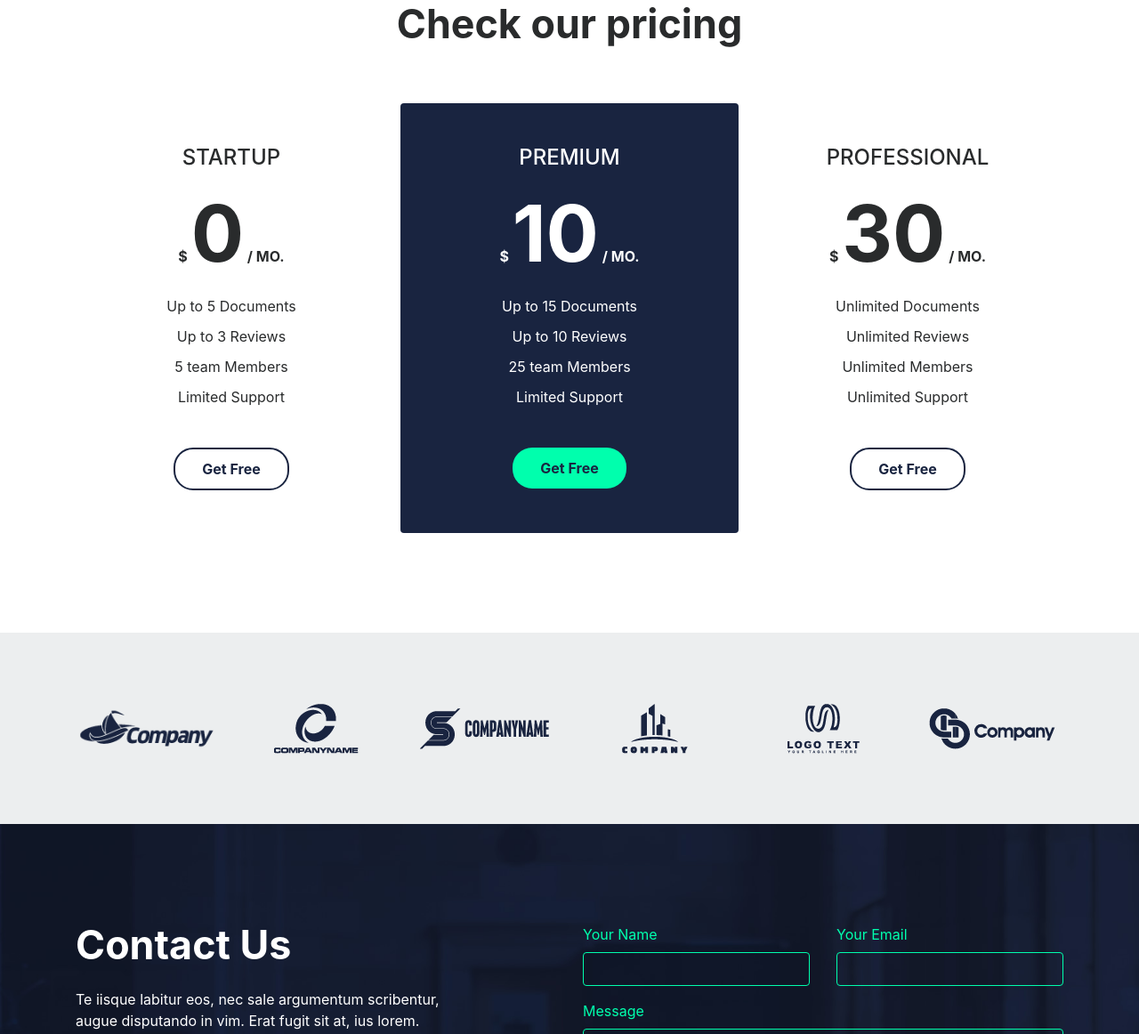
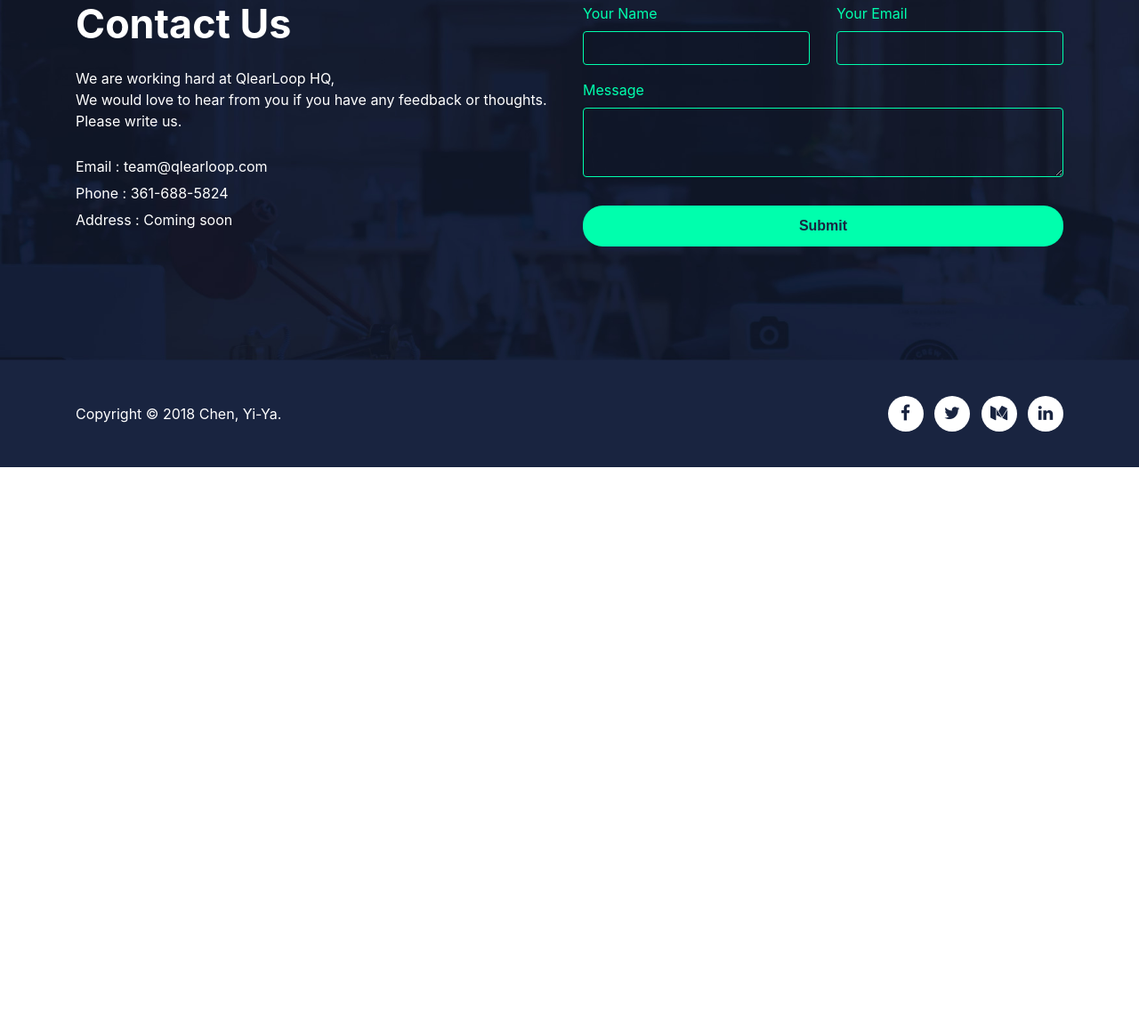
Before and after one commit to Perry5/Perry5.github.io, a plain HTML site: page index.html in a window 1280 px wide. Shown: the part 2283-3445 px from the top of the page at 89% size. After the commit the page ends 2808 px from the top, so only its background shows below. Drawn offline with Linux system fonts and the light colour scheme.

Commit message:
removed pricing and testimonial info

```diff
--- a/index.html
+++ b/index.html
@@ -97,71 +97,6 @@
             </div>
         </div>
     </div>
-
-    <!-- price table -->
-    <div class="container my-5 py-2" id="price-table">
-        <h2 class="text-center font-weight-bold d-block mb-3">Check our pricing</h2>
-        <div class="row">
-            <div data-aos="fade-right" data-aos-delay="200" data-aos-duration="1000" data-aos-once="true" class="col-md-4 text-center py-4 mt-5">
-                <h4 class="my-4">STARTUP</h4>
-                <p class="font-weight-bold">$ <span class="display-2 font-weight-bold">0</span> / MO.</p>
-                <ul class="list-unstyled">
-                    <li>Up to 5 Documents</li>
-                    <li>Up to 3 Reviews</li>
-                    <li>5 team Members</li>
-                    <li>Limited Support</li>
-                </ul>
-                <a href="#" class="btn my-4 font-weight-bold atlas-cta cta-ghost">Get Free</a>
-            </div>
-            <div data-aos="fade-up" data-aos-duration="1000" data-aos-once="true" class="col-md-4 text-center py-4 mt-5 rounded" id="price-table__premium">
-                <h4 class="my-4">PREMIUM</h4>
-                <p class="font-weight-bold">$ <span class="display-2 font-weight-bold">10</span> / MO.</p>
-                <ul class="list-unstyled">
-                    <li>Up to 15 Documents</li>
-                    <li>Up to 10 Reviews</li>
-                    <li>25 team Members</li>
-                    <li>Limited Support</li>
-                </ul>
-                <a href="#" class="btn my-4 font-weight-bold atlas-cta cta-green">Get Free</a>
-            </div>
-            <div data-aos="fade-left" data-aos-delay="200" data-aos-duration="1000" data-aos-once="true" class="col-md-4 text-center py-4 mt-5">
-                <h4 class="my-4">PROFESSIONAL</h4>
-                <p class="font-weight-bold">$ <span class="display-2 font-weight-bold">30</span> / MO.</p>
-                <ul class="list-unstyled">
-                    <li>Unlimited Documents</li>
-                    <li>Unlimited Reviews</li>
-                    <li>Unlimited Members</li>
-                    <li>Unlimited Support</li>
-                </ul>
-                <a href="#" class="btn my-4 font-weight-bold atlas-cta cta-ghost">Get Free</a>
-            </div>
-        </div>
-    </div>
-    <!-- client -->
-    <div class="jumbotron jumbotron-fluid">
-        <div class="container">
-            <div class="row">
-                <div class="col-sm-4 col-md-2 py-2 align-self-center">
-                    <img src="img/client-1.png" class="mx-auto d-block">
-                </div>
-                <div class="col-sm-4 col-md-2 py-2 align-self-center">
-                    <img src="img/client-2.png" class="mx-auto d-block">
-                </div>
-                <div class="col-sm-4 col-md-2 py-2 align-self-center">
-                    <img src="img/client-3.png" class="mx-auto d-block">
-                </div>
-                <div class="col-sm-4 col-md-2 py-2 align-self-center">
-                    <img src="img/client-4.png" class="mx-auto d-block">
-                </div>
-                <div class="col-sm-4 col-md-2 py-2 align-self-center">
-                    <img src="img/client-5.png" class="mx-auto d-block">
-                </div>
-                <div class="col-sm-4 col-md-2 py-2 align-self-center">
-                    <img src="img/client-6.png" class="mx-auto d-block">
-                </div>
-            </div>
-        </div>
-    </div>
     <!-- contact -->
     <div class="jumbotron jumbotron-fluid" id="contact" style="background-image: url(img/contact-bk.jpg);">
         <div class="container my-5">
@@ -169,13 +104,13 @@
                 <div class="col-md-6 text-white">
                     <h2 class="font-weight-bold">Contact Us</h2>
                     <p class="my-4">
-                        Te iisque labitur eos, nec sale argumentum scribentur,
-                        <br> augue disputando in vim. Erat fugit sit at, ius lorem.
+                        We are working hard at QlearLoop HQ,
+                        <br> We would love to hear from you if you have any feedback or thoughts. Please write us.
                     </p>
                     <ul class="list-unstyled">
-                        <li>Email : company_email@com</li>
+                        <li>Email : team@qlearloop.com</li>
                         <li>Phone : 361-688-5824</li>
-                        <li>Address : 4826 White Avenue, Corpus Christi, Texas</li>
+                        <li>Address : Coming soon</li>
                     </ul>
                 </div>
                 <div class="col-md-6">
```
